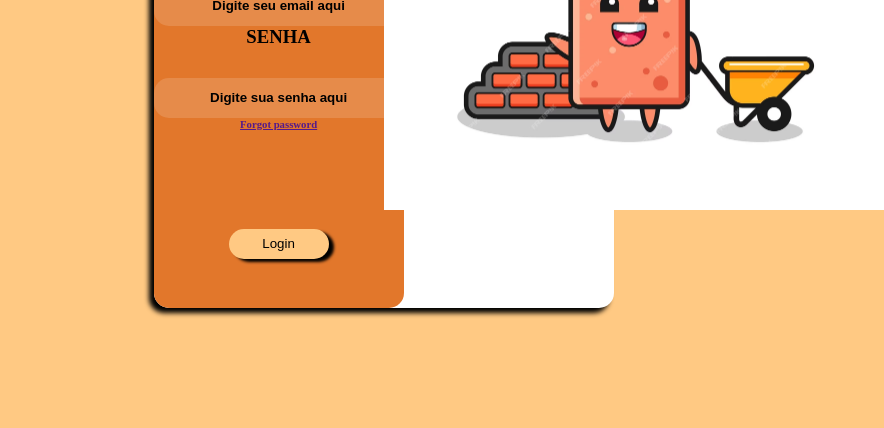
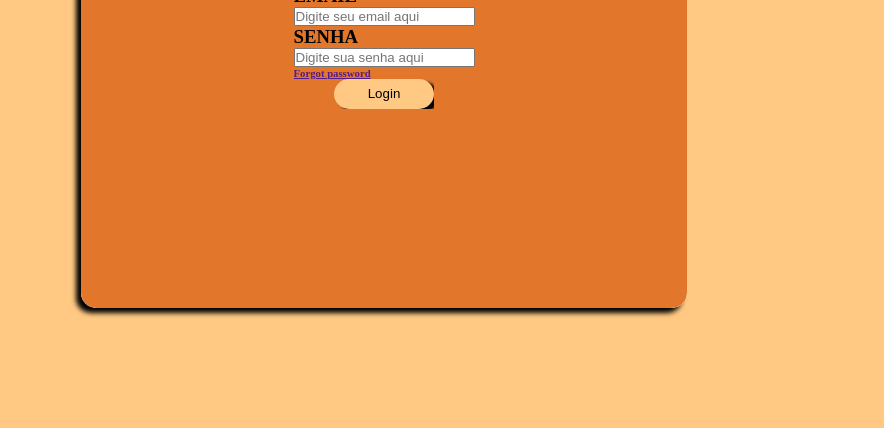
Before and after one commit to Zuretinho21/ATVSENAI06, a plain HTML site: page login.html in a window 768 px wide. Shown: the part 372-800 px from the top of the page, 884 px wide, since content can reach past the window. Drawn offline with Linux system fonts and the light colour scheme.

Commit message:
Update login.css

```diff
--- a/login.css
+++ b/login.css
@@ -2,6 +2,7 @@
     margin: 0;
     padding: 0;
     box-sizing: border-box;
+    overflow-x: hidden;
 }
 
 body {
@@ -30,7 +31,6 @@ body {
     display: flex;
     flex-direction: column;
     align-items: center;
-    justify-content: space-around;
     border-radius: 15px;
     background-color: rgb(226, 119, 43);
 }
@@ -42,14 +42,14 @@ body {
     justify-content: center;
 }
 
-.inputers {
+.inputersLabel {
     display: flex;
     text-align: center;
     flex-direction: column;
     justify-content: space-between;
 }
 
-.inputers input {
+.inputersLabel input {
     margin-top: 30px;
     border: none;
     text-align: center;
@@ -59,7 +59,7 @@ body {
     border-radius: 15px;
 }
 
-.inputers input::placeholder {
+.inputersLabel input::placeholder {
     color: black;
     font-weight: bolder;
 }
@@ -80,3 +80,39 @@ body {
 button:hover{
     background-color: brown;
 }
+
+.inputersLabel label {
+    margin-top: 40px;
+}
+
+@media only screen and (min-device-width: 768px) and (max-device-width: 1024px) and (orientation: portrait) {
+    .imagem {
+        display: none;
+    }
+
+    .warp {
+        width: 79%;
+    }
+
+    .campos {
+        width: 100%;
+        justify-content: center;
+    }
+
+ }
+
+ @media only screen and (max-device-width: 828px) and (max-device-height: 1792px) {
+    .imagem {
+        display: none;
+    }
+
+    .warp {
+        width: 79%;
+    }
+
+    .campos {
+        width: 100%;
+        justify-content: center;
+    }
+
+ }
```
